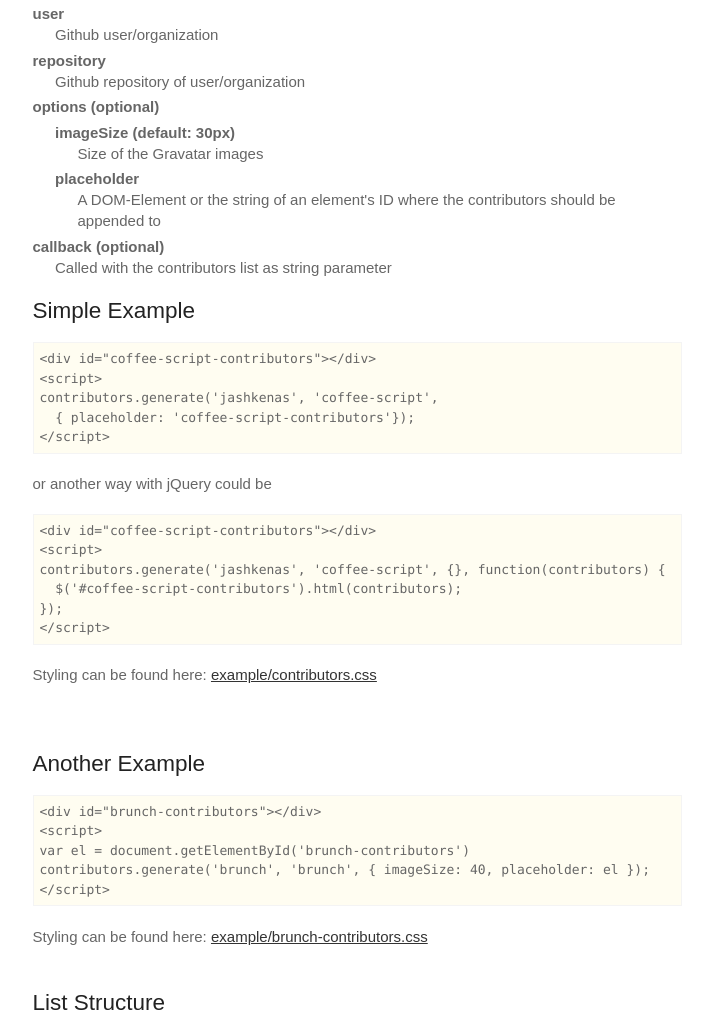
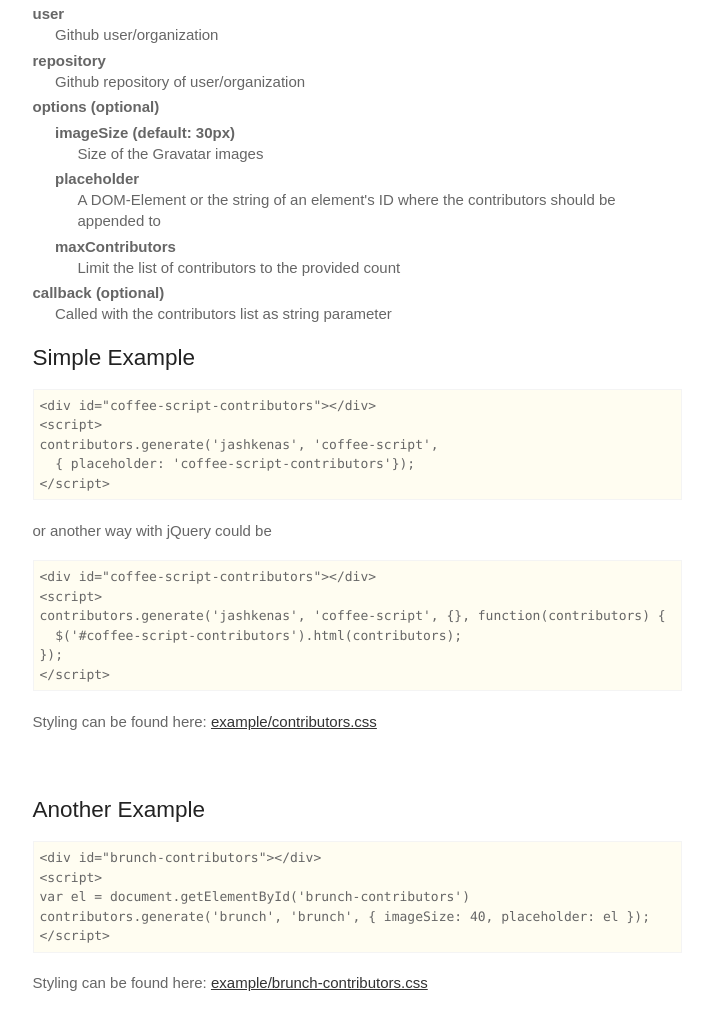
Before and after one commit to blossom/contributors, a plain HTML site: page index.html in a window 1280 px wide. Shown: the part 861-1884 px from the top of the page, without its empty margins (305-1017 px from the left). Drawn offline with Linux system fonts and the light colour scheme.

Commit message:
added maxContributors to documentation

```diff
--- a/index.html
+++ b/index.html
@@ -167,6 +167,8 @@
         <dd>Size of the Gravatar images</dd>
         <dt>placeholder</dt>
         <dd>A DOM-Element or the string of an element's ID where the contributors should be appended to</dd>
+        <dt>maxContributors</dt>
+        <dd>Limit the list of contributors to the provided count</dd>
       </dl>
     </dd>
     <dt>callback (optional)</dt><dd>Called with the contributors list as string parameter</dd>
```
